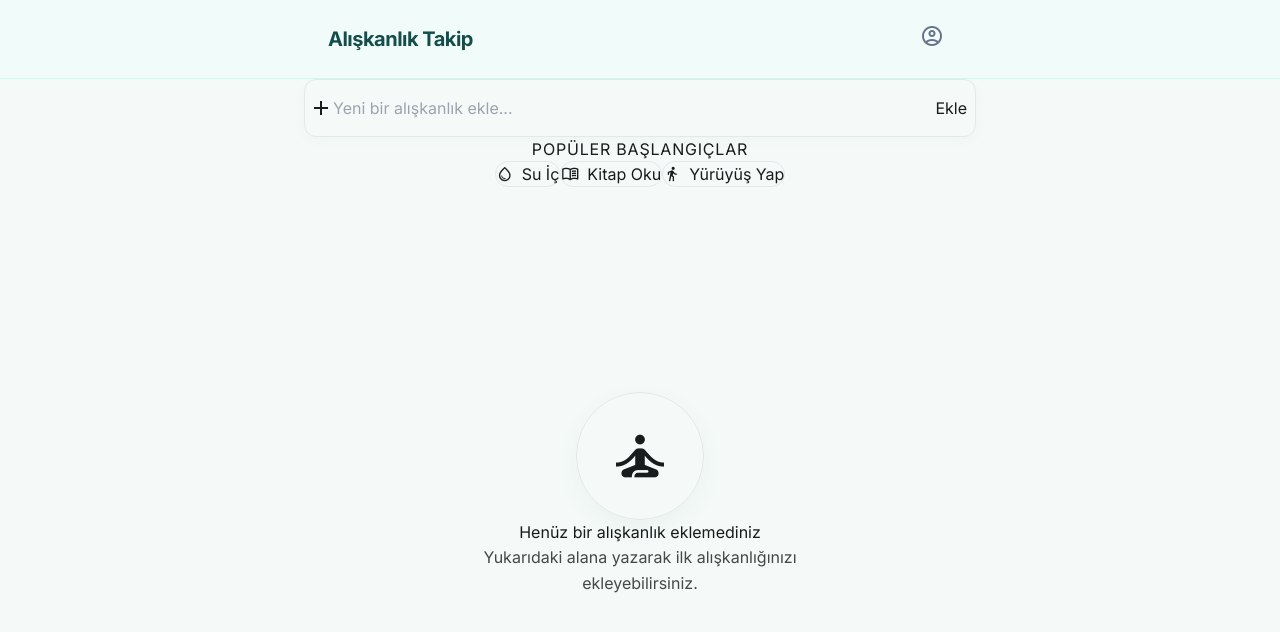
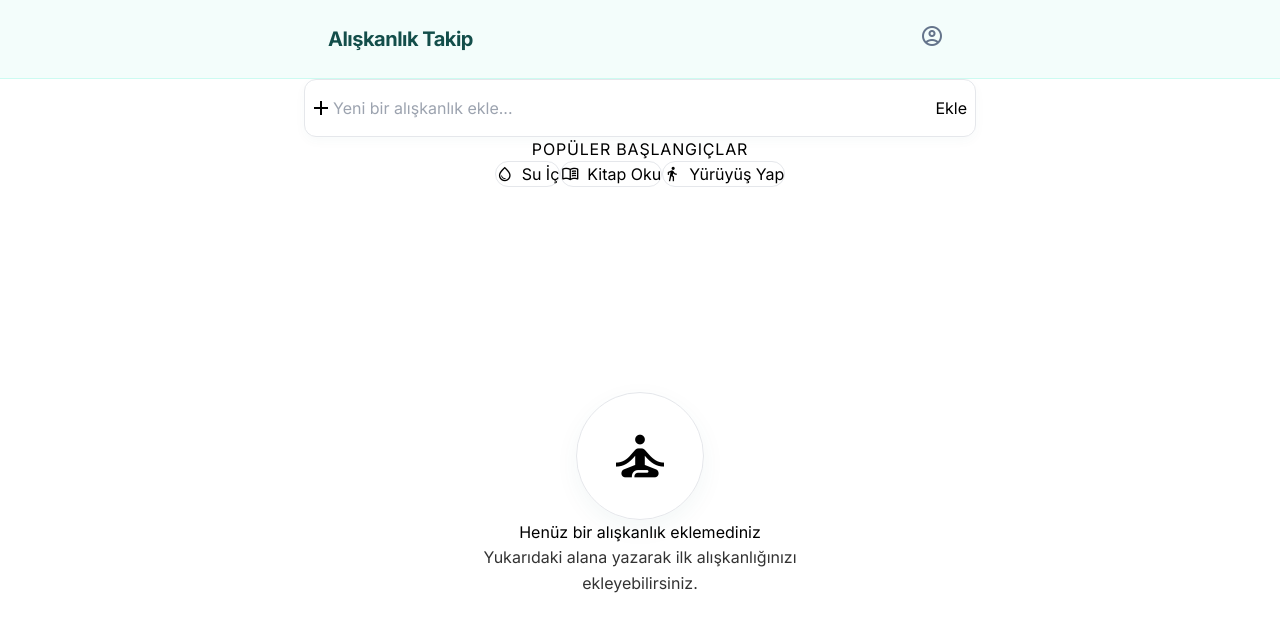
Before and after one commit to hikmetgulsesli/smoke-isolation-0429, a React (Vite) app: page / in a window 1280 px wide. Shown: the top 632 px of the page. Built offline with nearby package versions, Linux system fonts and the light colour scheme.

Commit message:
feat: QA-FIX-003 - QA fix — verify runtime failures

```diff
--- a/src/App.tsx
+++ b/src/App.tsx
@@ -9,7 +9,6 @@ export default function App() {
 
   return (
     <div data-setfarm-root="us-002" className="min-h-screen bg-background text-on-background flex flex-col font-body-md antialiased selection:bg-primary-container selection:text-on-primary-container">
-      <input type="hidden" data-smoke-ignore />
       {hasHabits ? (
         <AnaSayfaAliskanlikListesi
           habits={habits}
--- a/src/components/HabitInput.tsx
+++ b/src/components/HabitInput.tsx
@@ -1,4 +1,4 @@
-import { useState, useCallback, KeyboardEvent, useRef } from 'react';
+import { useState, useCallback, KeyboardEvent } from 'react';
 import { ErrorBanner } from './ErrorBanner';
 
 interface HabitInputProps {
@@ -35,14 +35,10 @@ export function HabitInput({
   onQuickAdd,
 }: HabitInputProps) {
   const [value, setValue] = useState('');
-  const inputRef = useRef<HTMLInputElement>(null);
 
   const handleSubmit = useCallback(() => {
     const trimmed = value.trim();
-    if (!trimmed) {
-      inputRef.current?.focus();
-      return;
-    }
+    if (!trimmed) return;
     const success = onAdd(trimmed);
     if (success) {
       setValue('');
@@ -98,7 +94,6 @@ export function HabitInput({
             add
           </span>
           <input
-            ref={inputRef}
             aria-label="Yeni alışkanlık ekle"
             className="w-full bg-transparent border-none text-body-md font-body-md text-on-surface placeholder:text-outline-variant focus:ring-0 px-md py-sm h-12"
             placeholder={placeholder}
@@ -107,7 +102,7 @@ export function HabitInput({
             onChange={handleChange}
             onKeyDown={handleKeyDown}
           />
-          <button type="button"
+          <button
             className="bg-primary text-on-primary hover:bg-primary-container hover:text-on-primary-container transition-colors rounded-lg px-lg py-sm mr-1 font-label-md text-label-md h-10 flex items-center justify-center cursor-pointer"
             onClick={handleSubmit}
           >
@@ -116,7 +111,7 @@ export function HabitInput({
         </div>
       </div>
       {error && (
-        <div className="mt-sm">
+        <div className="mt-sm px-md">
           <ErrorBanner message={error} onClose={onClearError} />
         </div>
       )}
--- a/src/components/Header.tsx
+++ b/src/components/Header.tsx
@@ -9,12 +9,11 @@ export function Header({ title = 'Alışkanlık Takip' }: HeaderProps) {
         <h1 className="text-xl font-bold tracking-tight text-teal-900 dark:text-teal-50 font-inter antialiased">
           {title}
         </h1>
-        <button type="button"
+        <button
           aria-label="Hesap"
           className="text-teal-600 dark:text-teal-400 hover:bg-teal-100/50 dark:hover:bg-slate-800 transition-colors active:scale-95 duration-200 p-2 rounded-full flex items-center justify-center cursor-pointer"
-          data-smoke-ignore
         >
-          <span aria-hidden="true"
+          <span
             className="material-symbols-outlined"
             data-icon="account_circle"
           >
--- a/src/hooks/useHabits.ts
+++ b/src/hooks/useHabits.ts
@@ -23,12 +23,14 @@ function generateId(): string {
 export function useHabits(): UseHabitsReturn {
   const [habits, setHabits] = useState<Habit[]>([]);
   const [error, setError] = useState<string | null>(null);
-  const debouncedWriterRef = useRef<ReturnType<typeof createDebouncedWriter> | null>(null);
-  if (!debouncedWriterRef.current) {
-    debouncedWriterRef.current = createDebouncedWriter(300, (message) => {
-    setError(message);
-    });
-  }
+  const errorRef = useRef(setError);
+  errorRef.current = setError;
+
+  const debouncedWriterRef = useRef(
+    createDebouncedWriter(300, (message) => {
+      errorRef.current(message);
+    })
+  );
 
   // Load from localStorage on mount
   useEffect(() => {
@@ -44,7 +46,7 @@ export function useHabits(): UseHabitsReturn {
       version: 1,
       habits,
     };
-    debouncedWriterRef.current!(payload);
+    debouncedWriterRef.current(payload);
   }, [habits]);
 
   const addHabit = useCallback((name: string): boolean => {
--- a/src/index.css
+++ b/src/index.css
@@ -9,53 +9,6 @@
 :root {
   color-scheme: light;
   font-family: Inter, ui-sans-serif, system-ui, -apple-system, BlinkMacSystemFont, "Segoe UI", sans-serif;
-  background-color: var(--color-surface);
-  color: var(--color-on-surface);
-  --app-primary: var(--color-primary);
-  --app-on-primary: var(--color-on-primary);
-  --app-primary-container: var(--color-primary-container);
-  --app-secondary: var(--color-secondary);
-  --app-secondary-container: var(--color-secondary-container);
-  --app-surface: var(--color-surface);
-  --app-on-surface: var(--color-on-surface);
-  --app-background: var(--color-background);
-  --app-on-background: var(--color-on-background);
-  --app-error: var(--color-error);
-  --app-error-container: var(--color-error-container);
-  --app-outline: var(--color-outline);
-  --app-surface-variant: var(--color-surface-variant);
-  --app-inverse-primary: var(--color-inverse-primary);
-  --app-inverse-surface: var(--color-inverse-surface);
-  --app-inverse-on-surface: var(--color-inverse-on-surface);
-  --app-tertiary: var(--color-tertiary);
-  --app-tertiary-container: var(--color-tertiary-container);
-  --app-on-tertiary: var(--color-on-tertiary);
-  --app-on-secondary: var(--color-on-secondary);
-  --app-on-secondary-container: var(--color-on-secondary-container);
-  --app-surface-container: var(--color-surface-container);
-  --app-surface-container-high: var(--color-surface-container-high);
-  --app-surface-dim: var(--color-surface-dim);
-  --app-surface-bright: var(--color-surface-bright);
-  --app-surface-tint: var(--color-surface-tint);
-  --app-primary-fixed: var(--color-primary-fixed);
-  --app-primary-fixed-dim: var(--color-primary-fixed-dim);
-  --app-secondary-fixed: var(--color-secondary-fixed);
-  --app-secondary-fixed-dim: var(--color-secondary-fixed-dim);
-  --app-tertiary-fixed: var(--color-tertiary-fixed);
-  --app-tertiary-fixed-dim: var(--color-tertiary-fixed-dim);
-  --app-on-primary-fixed: var(--color-on-primary-fixed);
-  --app-on-primary-fixed-variant: var(--color-on-primary-fixed-variant);
-  --app-on-secondary-fixed: var(--color-on-secondary-fixed);
-  --app-on-secondary-fixed-variant: var(--color-on-secondary-fixed-variant);
-  --app-on-tertiary-fixed: var(--color-on-tertiary-fixed);
-  --app-on-tertiary-fixed-variant: var(--color-on-tertiary-fixed-variant);
-  --app-outline-variant: var(--color-outline-variant);
-  --app-surface-container-low: var(--color-surface-container-low);
-  --app-surface-container-lowest: var(--color-surface-container-lowest);
-  --app-surface-container-highest: var(--color-surface-container-highest);
-  --app-font-heading: var(--font-h1);
-  --app-font-body: var(--font-body-md);
-  --app-font-label: var(--font-label-md);
 }
 
 body {
--- a/src/screens/AnaSayfaAliskanlikListesi.tsx
+++ b/src/screens/AnaSayfaAliskanlikListesi.tsx
@@ -44,25 +44,16 @@ export function AnaSayfaAliskanlikListesi(props: AnaSayfaAliskanlikListesiProps)
       </main>
       <nav className="md:hidden bg-white/90 dark:bg-slate-900/90 backdrop-blur-lg fixed bottom-0 w-full z-50 border-t border-slate-100 dark:border-slate-800 shadow-[0_-4px_6px_-1px_rgba(13,148,136,0.05)]">
         <div className="fixed bottom-0 left-0 w-full flex justify-around items-center px-4 py-3 pb-safe">
-          <button type="button"
-            className="flex flex-col items-center justify-center text-teal-600 dark:text-teal-400 bg-teal-50/50 dark:bg-teal-900/20 rounded-xl px-4 py-1 tap-highlight-transparent active:opacity-70 cursor-pointer"
-            data-smoke-ignore
-          >
-            <span aria-hidden="true" className="material-symbols-outlined mb-1" data-icon="check_circle" style={{fontVariationSettings: "'FILL' 1"}}>check_circle</span>
+          <button className="flex flex-col items-center justify-center text-teal-600 dark:text-teal-400 bg-teal-50/50 dark:bg-teal-900/20 rounded-xl px-4 py-1 tap-highlight-transparent active:opacity-70 cursor-pointer">
+            <span className="material-symbols-outlined mb-1" data-icon="check_circle" style={{fontVariationSettings: "'FILL' 1"}}>check_circle</span>
             <span className="text-[11px] font-medium font-inter">Bugün</span>
           </button>
-          <button type="button"
-            className="flex flex-col items-center justify-center text-slate-400 dark:text-slate-500 px-4 py-1 hover:text-teal-500 transition-all tap-highlight-transparent active:opacity-70 cursor-pointer"
-            data-smoke-ignore
-          >
-            <span aria-hidden="true" className="material-symbols-outlined mb-1" data-icon="insights">insights</span>
+          <button className="flex flex-col items-center justify-center text-slate-400 dark:text-slate-500 px-4 py-1 hover:text-teal-500 transition-all tap-highlight-transparent active:opacity-70 cursor-pointer">
+            <span className="material-symbols-outlined mb-1" data-icon="insights">insights</span>
             <span className="text-[11px] font-medium font-inter">İstatistik</span>
           </button>
-          <button type="button"
-            className="flex flex-col items-center justify-center text-slate-400 dark:text-slate-500 px-4 py-1 hover:text-teal-500 transition-all tap-highlight-transparent active:opacity-70 cursor-pointer"
-            data-smoke-ignore
-          >
-            <span aria-hidden="true" className="material-symbols-outlined mb-1" data-icon="settings">settings</span>
+          <button className="flex flex-col items-center justify-center text-slate-400 dark:text-slate-500 px-4 py-1 hover:text-teal-500 transition-all tap-highlight-transparent active:opacity-70 cursor-pointer">
+            <span className="material-symbols-outlined mb-1" data-icon="settings">settings</span>
             <span className="text-[11px] font-medium font-inter">Ayarlar</span>
           </button>
         </div>
--- a/src/utils/storage.ts
+++ b/src/utils/storage.ts
@@ -33,10 +33,9 @@ export function createDebouncedWriter(delayMs = 300, onError?: (message: string)
     timeoutId = setTimeout(() => {
       try {
         writeStorage(data);
-      } catch (err: unknown) {
-        if (onError) {
-          const message = err instanceof StorageError ? err.message : 'Veriler kaydedilemedi. Lütfen tarayıcınızda yer açın.';
-          onError(message);
+      } catch (err) {
+        if (err instanceof StorageError && onError) {
+          onError(err.message);
         }
       }
       timeoutId = null;
```
Also changed, not shown: src/screens/BosDurumYeniBaslayanlarIcin.tsx (+11 -15 lines), src/screens/HataDurumuKayitSorunu.tsx (+6 -15 lines).
